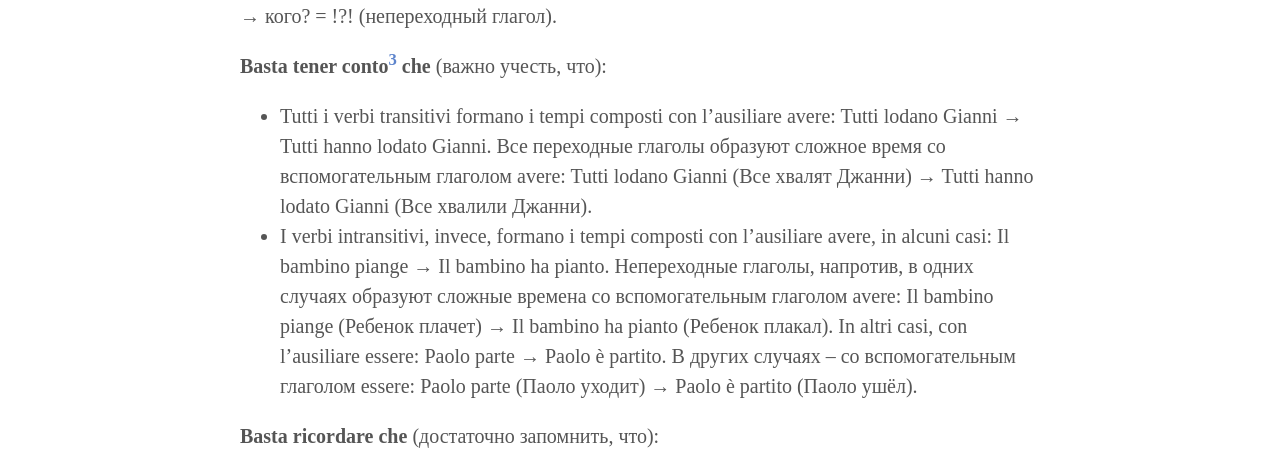
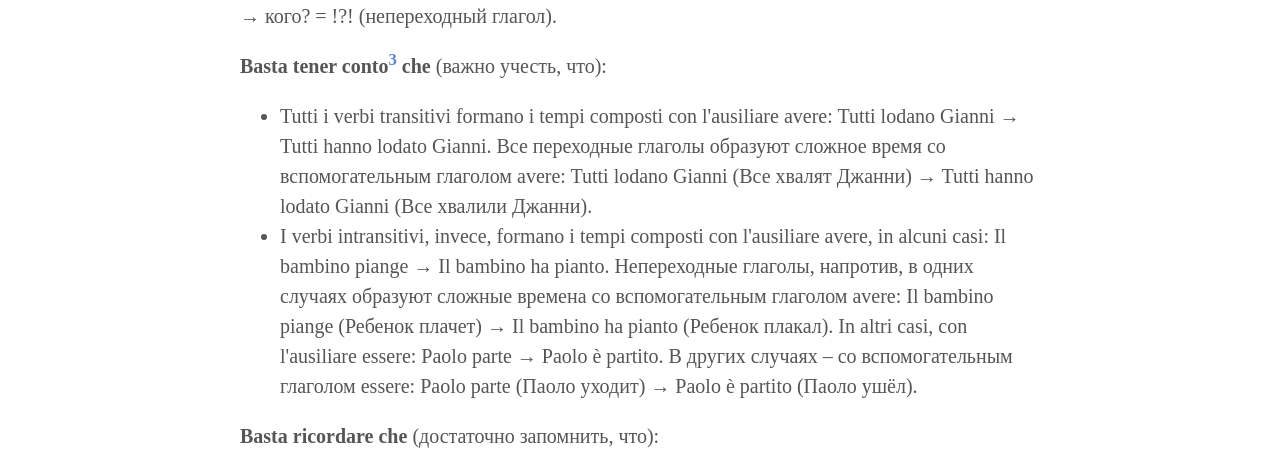
Before and after one commit to postolny/postolny.github.io, a Jekyll site: the page built from _posts/2021-03-27-verbi-transitivi-e-intransitivi-come-distinguerli.md, in a window 1280 px wide and 900 px high, scrolled down 1364 px. Shown: the part 155-612 px from the top of the window. Built offline with Jekyll 4.4.1, drawn with Linux system fonts in a browser that asks for light colours; nearby versions of some CDN libraries.

Commit message:
Add files via upload

```diff
--- a/_posts/2021-03-27-verbi-transitivi-e-intransitivi-come-distinguerli.md
+++ b/_posts/2021-03-27-verbi-transitivi-e-intransitivi-come-distinguerli.md
@@ -27,8 +27,8 @@ Antonio ride → che cosa? = !?! → chi? = !?! (verbo intransitivo). Антон
 
 **Basta tener conto[^3] che** (важно учесть, что):
 
-- Tutti i verbi transitivi formano i tempi composti con l’ausiliare avere: Tutti lodano Gianni → Tutti hanno lodato Gianni. Все переходные глаголы образуют сложное время со вспомогательным глаголом avere: Tutti lodano Gianni (Все хвалят Джанни) → Tutti hanno lodato Gianni (Все хвалили Джанни).
-- I verbi intransitivi, invece, formano i tempi composti con l’ausiliare avere, in alcuni casi: Il bambino piange → Il bambino ha pianto. Непереходные глаголы, напротив, в одних случаях образуют сложные времена со вспомогательным глаголом avere: Il bambino piange (Ребенок плачет) → Il bambino ha pianto (Ребенок плакал). In altri casi, con l’ausiliare essere: Paolo parte → Paolo è partito. В других случаях – со вспомогательным глаголом essere: Paolo parte (Паоло уходит) → Paolo è partito (Паоло ушёл).
+- Tutti i verbi transitivi formano i tempi composti con l'ausiliare avere: Tutti lodano Gianni → Tutti hanno lodato Gianni. Все переходные глаголы образуют сложное время со вспомогательным глаголом avere: Tutti lodano Gianni (Все хвалят Джанни) → Tutti hanno lodato Gianni (Все хвалили Джанни).
+- I verbi intransitivi, invece, formano i tempi composti con l'ausiliare avere, in alcuni casi: Il bambino piange → Il bambino ha pianto. Непереходные глаголы, напротив, в одних случаях образуют сложные времена со вспомогательным глаголом avere: Il bambino piange (Ребенок плачет) → Il bambino ha pianto (Ребенок плакал). In altri casi, con l'ausiliare essere: Paolo parte → Paolo è partito. В других случаях – со вспомогательным глаголом essere: Paolo parte (Паоло уходит) → Paolo è partito (Паоло ушёл).
 
 **Basta ricordare che** (достаточно запомнить, что):
 
```
